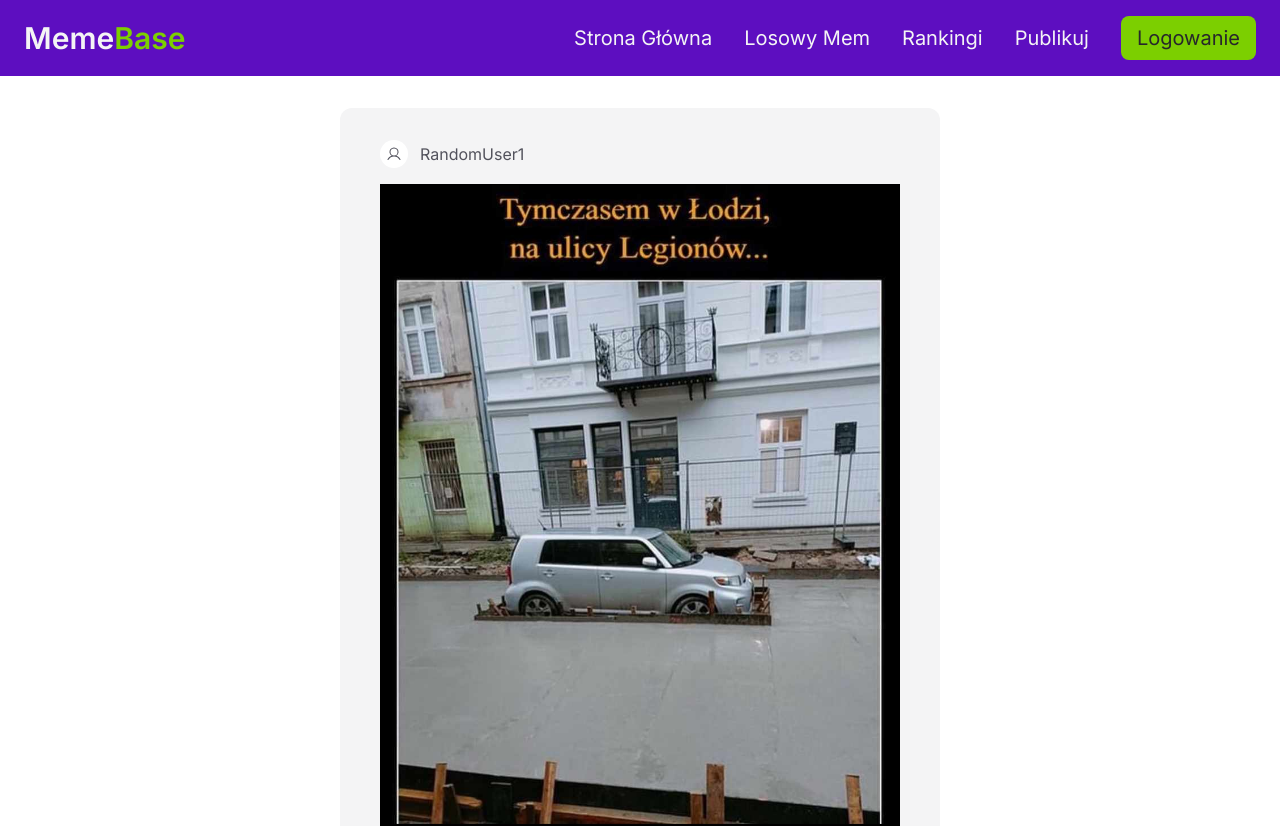
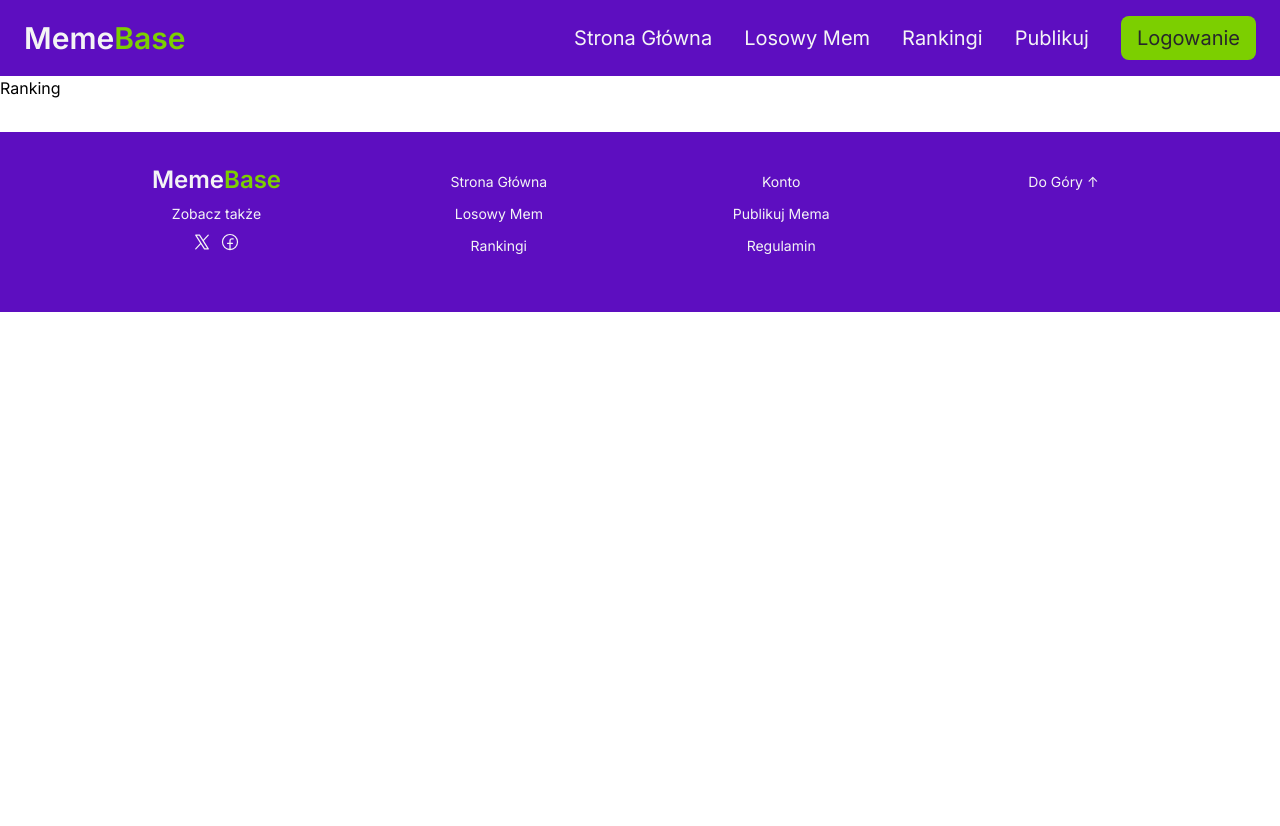
Before and after one commit to iProXDPL/MemeBase-PAW-TR, a React (Vite) app: page /ranking in a window 1280 px wide. Shown: the top 826 px of the page. After the commit the page ends 800 px from the top, so only its background shows below. Built offline with nearby package versions, Linux system fonts and the light colour scheme.

Commit message:
react router konfiguracja

```diff
--- a/package.json
+++ b/package.json
@@ -14,6 +14,7 @@
     "@tailwindcss/vite": "^4.0.14",
     "react": "^19.0.0",
     "react-dom": "^19.0.0",
+    "react-router": "^7.4.0",
     "tailwindcss": "^4.0.14"
   },
   "devDependencies": {
--- a/src/App.jsx
+++ b/src/App.jsx
@@ -1,10 +1,18 @@
+import { BrowserRouter, Routes, Route } from "react-router";
 import AppLayout from "./ui/AppLayout";
+import MainPage from "./pages/MainPage";
+import Ranking from "./pages/Ranking";
 
 function App() {
   return (
-    <div>
-      <AppLayout />
-    </div>
+    <BrowserRouter>
+      <Routes>
+        <Route element={<AppLayout />}>
+          <Route index element={<MainPage />} />
+          <Route path="ranking" element={<Ranking />} />
+        </Route>
+      </Routes>
+    </BrowserRouter>
   );
 }
 
--- /dev/null
+++ b/src/pages/Ranking.jsx
@@ -0,0 +1,5 @@
+function Ranking() {
+  return <div>Ranking</div>;
+}
+
+export default Ranking;
--- a/src/ui/AppLayout.jsx
+++ b/src/ui/AppLayout.jsx
@@ -1,4 +1,4 @@
-import MainPage from "../pages/MainPage";
+import { Outlet } from "react-router";
 import Footer from "./Footer";
 import Header from "./Header";
 
@@ -6,8 +6,7 @@ function AppLayout() {
   return (
     <div className="overflow-x-hidden">
       <Header />
-      {/* Poniżej placeholder dla <Outlet /> */}
-      <MainPage />
+      <Outlet />
       <Footer />
     </div>
   );
```
Also changed, not shown: 1 other file (tests, documents, lock files or other folders).
